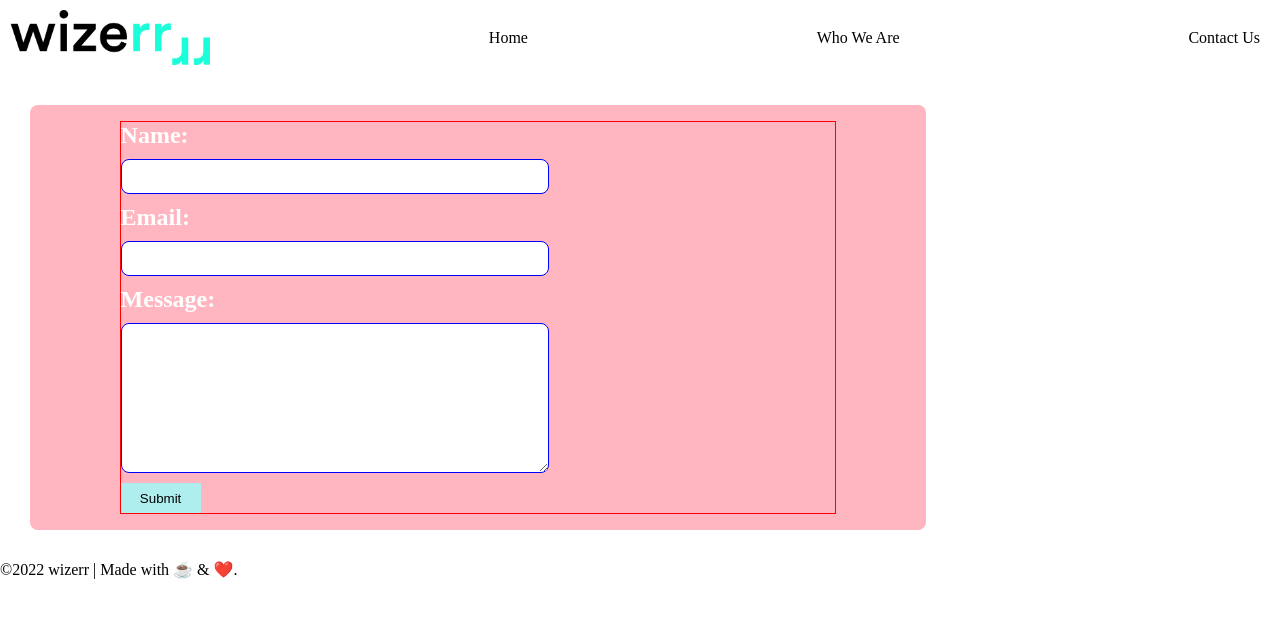
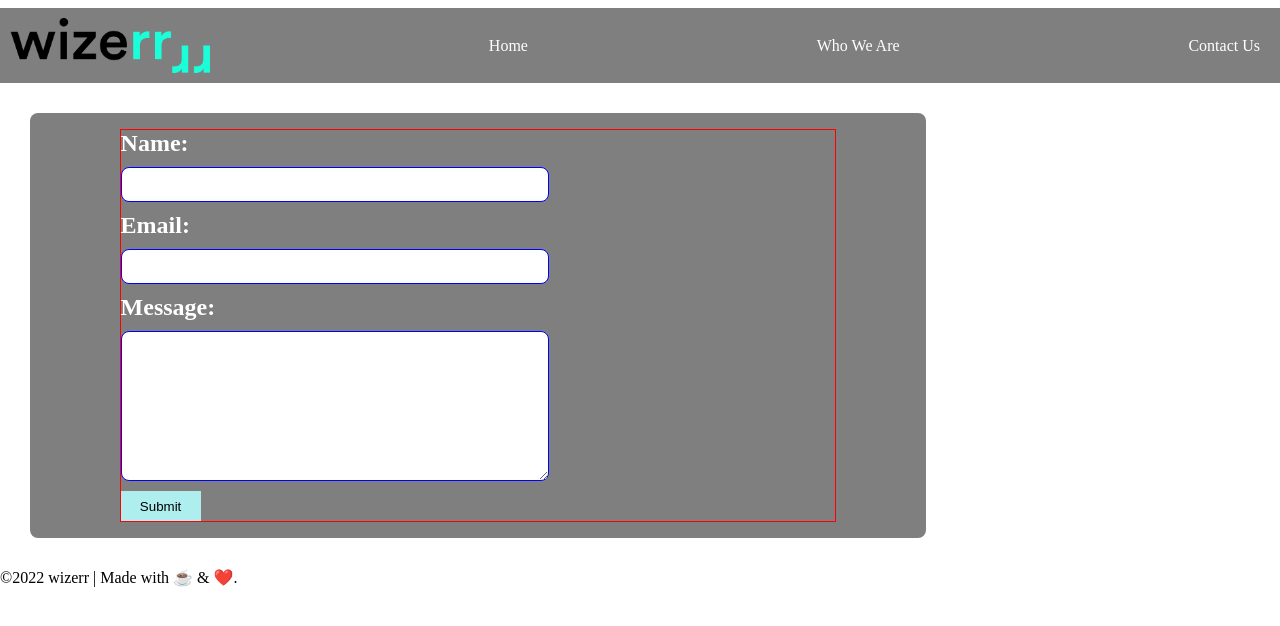
Before and after one commit to wrvines/RandomQuoteGenerator14, a plain HTML site: page contact.html in a window 1280 px wide. Drawn offline with Linux system fonts and the light colour scheme.

Commit message:
added transparent bg to nav and contact form

```diff
--- a/style.css
+++ b/style.css
@@ -14,18 +14,20 @@ nav {
     flex-wrap: nowrap;
     flex-direction: flex-start;
     padding: 10px;
+    background-color: rgba(0, 0, 0, 0.5);
+    margin: 8px 0;
 }
 img {
     width: 200px;
 }
 nav a {
-    color: black;
+    color: white;
     text-decoration: none;
     padding: 10px;
 }
 
 #contactMain {
-    background-color: lightpink;
+    background-color: rgba(0, 0, 0, 0.5);
     display: flex;
     flex-direction: column;
     align-items: center;
```
